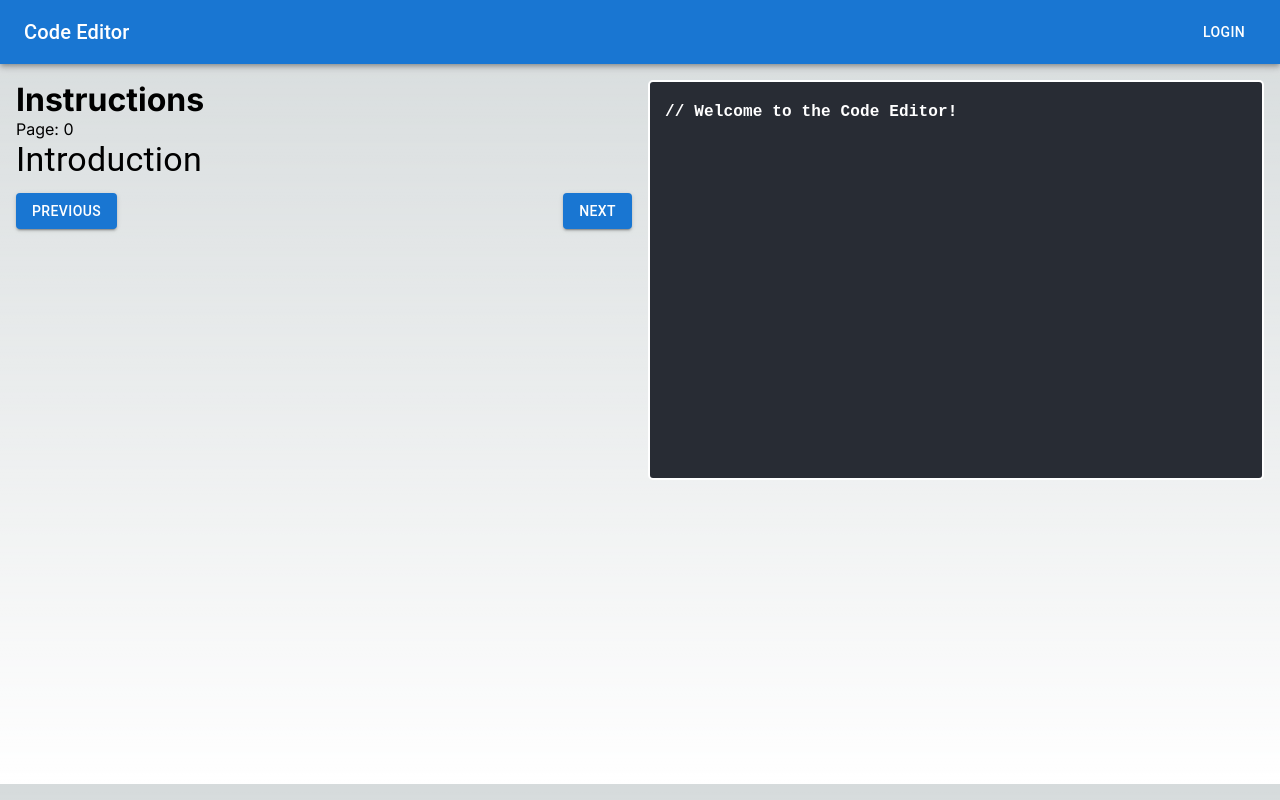
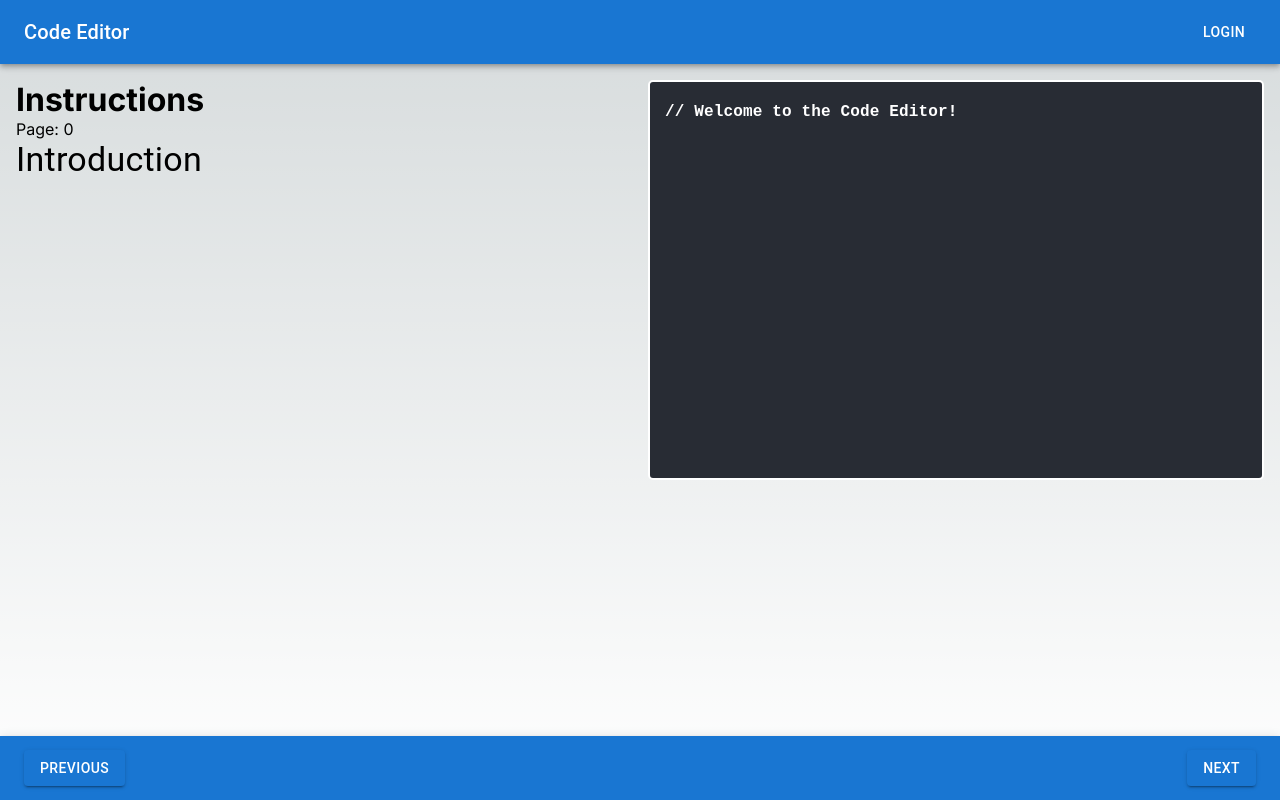
Before and after one commit to bkitano/learn-prompting, a Next.js app: page /tutorial in a window 1280 px wide. Built offline with nearby package versions, Linux system fonts and the light colour scheme.

Commit message:
working container

```diff
--- a/src/app/tutorial/page.tsx
+++ b/src/app/tutorial/page.tsx
@@ -15,8 +15,7 @@ import { useState } from "react";
 export default function Home() {
   const [page, setPage] = useState(0);
 
-  return (
-    <>
+  const topNav = (
     <AppBar position="static">
       <Toolbar>
         <Typography variant="h6" component="div" sx={{ flexGrow: 1 }}>
@@ -25,16 +24,26 @@ export default function Home() {
         <Button color="inherit">Login</Button>
       </Toolbar>
     </AppBar>
-      <Grid
-        container
-        padding={2}
-        spacing={2}
-        style={{
-          minHeight: "calc(100vh - 64px)",
-        }}
-      >
+  );
+
+  const body = (
+    <Grid container padding={2} spacing={2}>
       <Grid item xs={12} sm={6}>
         <Instructions page={page} />
+      </Grid>
+      <Grid item xs={12} sm={6}>
+        <Editor
+          {...{
+            initialValue: `// Welcome to the Code Editor!`,
+          }}
+        />
+      </Grid>
+    </Grid>
+  );
+
+  const bottomNav = (
+    <AppBar position="static">
+      <Toolbar>
         <Grid
           container
           style={{
@@ -63,14 +72,26 @@ export default function Home() {
             </Button>
           </Grid>
         </Grid>
+      </Toolbar>
+    </AppBar>
+  );
+
+  return (
+    <>
+      <Grid
+        container
+        direction={"column"}
+        justifyContent={"space-between"}
+        style={{
+          height: "100vh",
+          width: "100vw",
+        }}
+      >
+        <Grid item>
+          {topNav}
+          {body}
         </Grid>
-        <Grid item xs={12} sm={6}>
-          <Editor
-            {...{
-              initialValue: `// Welcome to the Code Editor!`,
-            }}
-          />
-        </Grid>
+        <Grid item>{bottomNav}</Grid>
       </Grid>
     </>
   );
```
Lines whose indentation alone changed are shown as unchanged.
